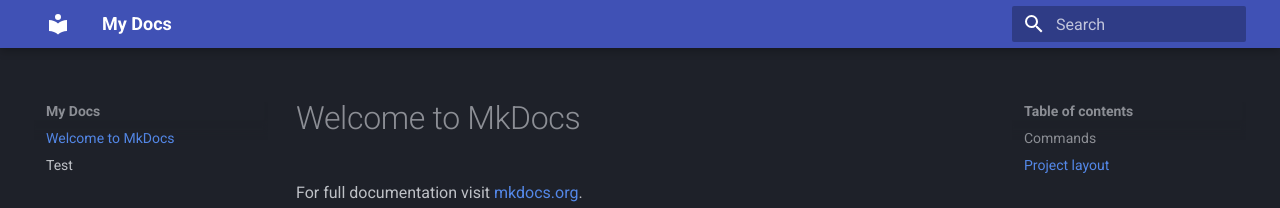
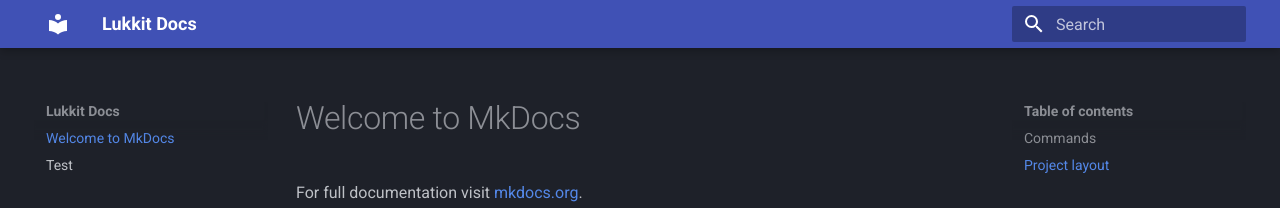
Before and after one commit to Lukkit/docs.lukkit.net, an MkDocs documentation site: the page built from docs/index.md, in a window 1280 px wide. Shown: the top 208 px of the page. Built offline with MkDocs 1.6.1 and Material for MkDocs 9.7.7, drawn with Linux system fonts in a browser that asks for light colours.

Commit message:
Configure mkdocs site name

```diff
--- a/mkdocs.yml
+++ b/mkdocs.yml
@@ -1,4 +1,5 @@
-site_name: My Docs
+site_name: Lukkit Docs
+
 theme:
     name: material
     palette:
```
